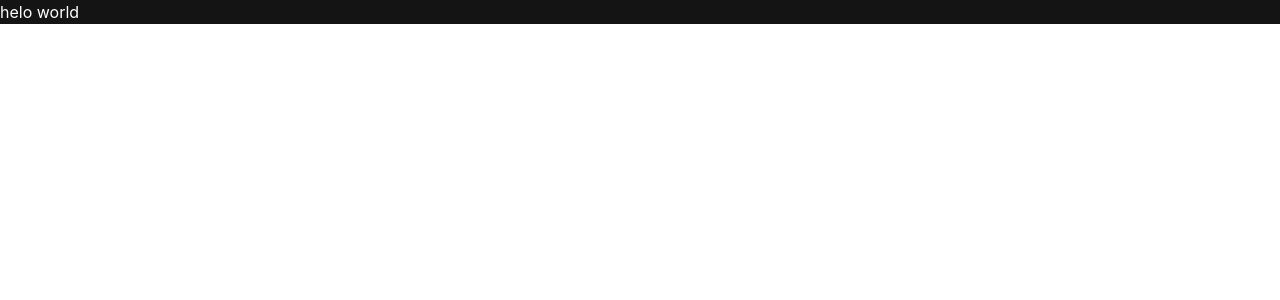
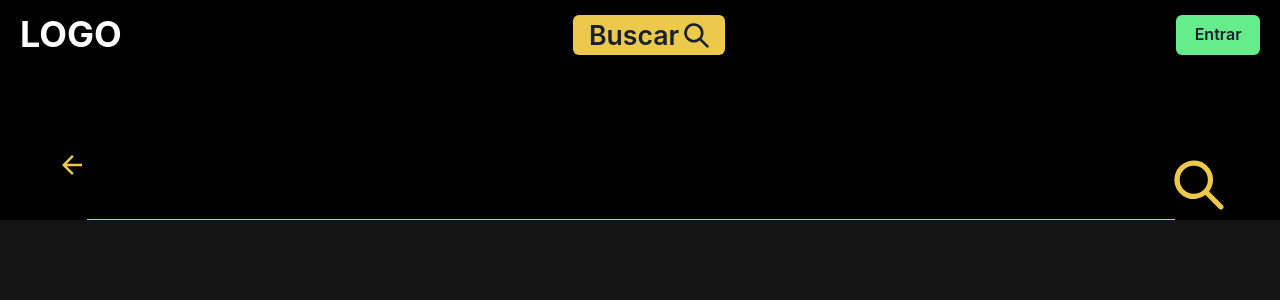
Before and after one commit to jvdwere/AppFlix, a Next.js app: page /search in a window 1280 px wide. Shown: the top 300 px of the page. Built offline with nearby package versions, Linux system fonts and the light colour scheme.

Commit message:
sistema de busca Alpha

```diff
--- a/pages/_app.js
+++ b/pages/_app.js
@@ -9,6 +9,7 @@ export default function App({ Component, pageProps }) {
   return (
     <ChakraProvider>
       <Layout>
+        <HeaderL/>
         <Component {...pageProps} />
       </Layout>
     </ChakraProvider>)
--- a/src/components/Auth/LogButton.js
+++ b/src/components/Auth/LogButton.js
@@ -3,5 +3,5 @@ import {GiHamburgerMenu } from 'react-icons/gi';
 
 export default function LogButton(){
     return (
-    <Button mr={"20px"} colorScheme="teal" w={"100px"} p={1}>Entra</Button>)
+    <Button mr={"20px"} bg="#64ED8A" w={"100px"} p={1}>Entrar</Button>)
 }
--- a/src/components/Layout/SearchButton.js
+++ b/src/components/Layout/SearchButton.js
@@ -1,15 +1,22 @@
-import { Flex, Icon, Heading, Text } from "@chakra-ui/react";
+import { Button, ButtonGroup } from "@chakra-ui/react";
 import { SearchIcon } from '@chakra-ui/icons'
+import Link from "next/link";
 
 
 
 const SearchButton = () => {
 
     return (
-        <Flex alignItems={"center"}>
-           <Text fontSize={"20pt"} fontStyle={"bold"} fontcolor={"yellow.500"}>Buscar</Text>
-            <Icon h={"30px"} >{<SearchIcon />} </Icon>
-        </Flex>
+
+        <ButtonGroup alignItems={"center"}>
+            <Link href={"/search"}>
+                <Button fontSize={"20pt"} fontStyle={"bold"} bg={"#ECC94B"}>
+                    Buscar
+                    <SearchIcon ml="5px" boxSize={"25px"} />
+                </Button>
+            </Link>
+        </ButtonGroup>
+
     )
 
 }
--- a/src/modules/Search/index.js
+++ b/src/modules/Search/index.js
@@ -1,10 +1,68 @@
-import React from "react";
-import { Box } from "@chakra-ui/react";
+import React, { useState, useEffect } from "react";
+import { Box, Flex, Heading, IconButton, Input, SimpleGrid, Text } from "@chakra-ui/react";
+import { ArrowBackIcon } from '@chakra-ui/icons'
+import Link from "next/link";
+import { SearchIcon } from '@chakra-ui/icons'
+import { apiBase, apiKey } from "../../../lib/tmdb";
+import MyCard from "../../components/Movies/MovieCard";
 
 
-const Search = () =>{
-    return(
-       <Box color={"white"}>helo world</Box>
+const Search = () => {
+
+    const [searchText, setSearchText] = useState('')
+    const [resultsMovies, setResultsMovies] = useState([])
+    const [notFoundMovies, setNotFoundMovies] = useState('')
+
+
+    const handleSearch = async () => {
+
+        if (searchText !== '') {
+            const result = await fetch(`${apiBase}/search/movie?api_key=${apiKey}&language=pt-BR&query=${searchText}`)
+            const json = await result.json();
+
+            if (json.results.length === 0) {
+                console.log(`O Filme "${searchText}" nao foi encontrado`)
+                let message = `O Filme "${searchText}" nao foi encontrado`
+                setNotFoundMovies(message)
+            }
+
+            setResultsMovies(json.results)
+            console.log(json.results)
+            setNotFoundMovies('')
+        }
+
+
+    }
+
+
+    return (
+        <Box h={"1080"}>
+
+            <Flex justifyContent={"center"} bg={"black"}>
+                <Flex mt={"150px"}>
+                    <Link href={"/"}>
+                        <ArrowBackIcon boxSize={"30px"} color="#ECC94B" />
+                    </Link>
+                    <Input
+                        color={'white'}
+                        variant='flushed'
+                        focusBorderColor='#FFDF6B'
+                        borderColor={"#ECC94B"}
+                        fontSize={"50pt"}
+                        p={6}
+                        value={searchText}
+                        onChange={e => setSearchText(e.target.value)}
+                        h='70px' />
+                    <IconButton onClick={handleSearch} variant={"link"} size='lg' icon={<SearchIcon color="#ECC94B" boxSize={"50px"} />} />
+                </Flex>
+            </Flex>
+            <Heading textAlign={'center'} mt={'50px'} color={'white'}>{notFoundMovies}</Heading>
+            <SimpleGrid columns={6} spacing={10}>
+                {resultsMovies && resultsMovies.map((item) =>
+                    <MyCard it={item} img={`https://www.themoviedb.org/t/p/w300_and_h450_bestv2/${item.poster_path}`} key={item.title} />
+                )}
+            </SimpleGrid>
+        </Box>
     )
 }
 
```
Also changed, not shown: pages/movies/[id].js (+19 -8 lines), src/modules/Home/index.js (+33 -17 lines).
